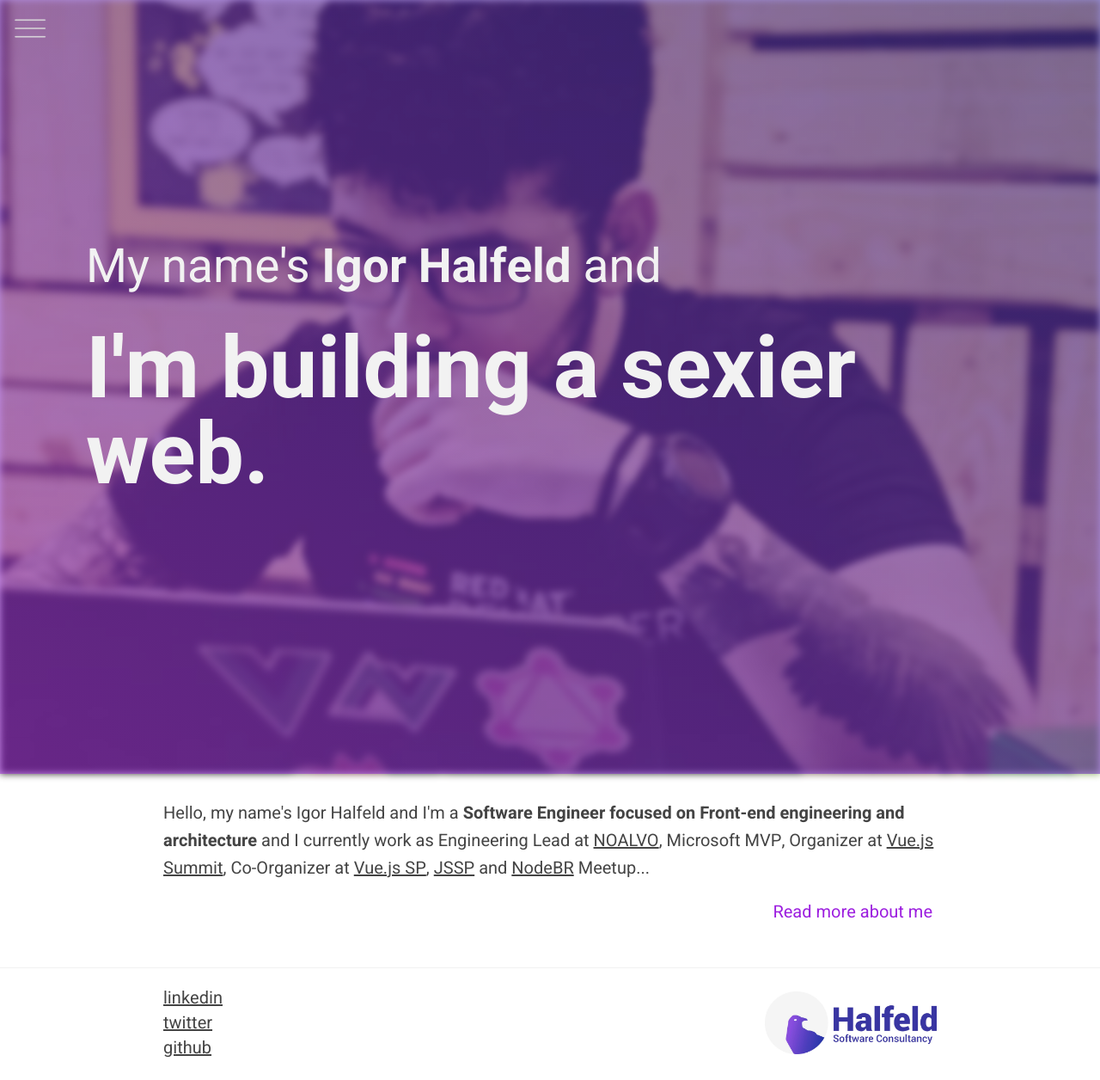
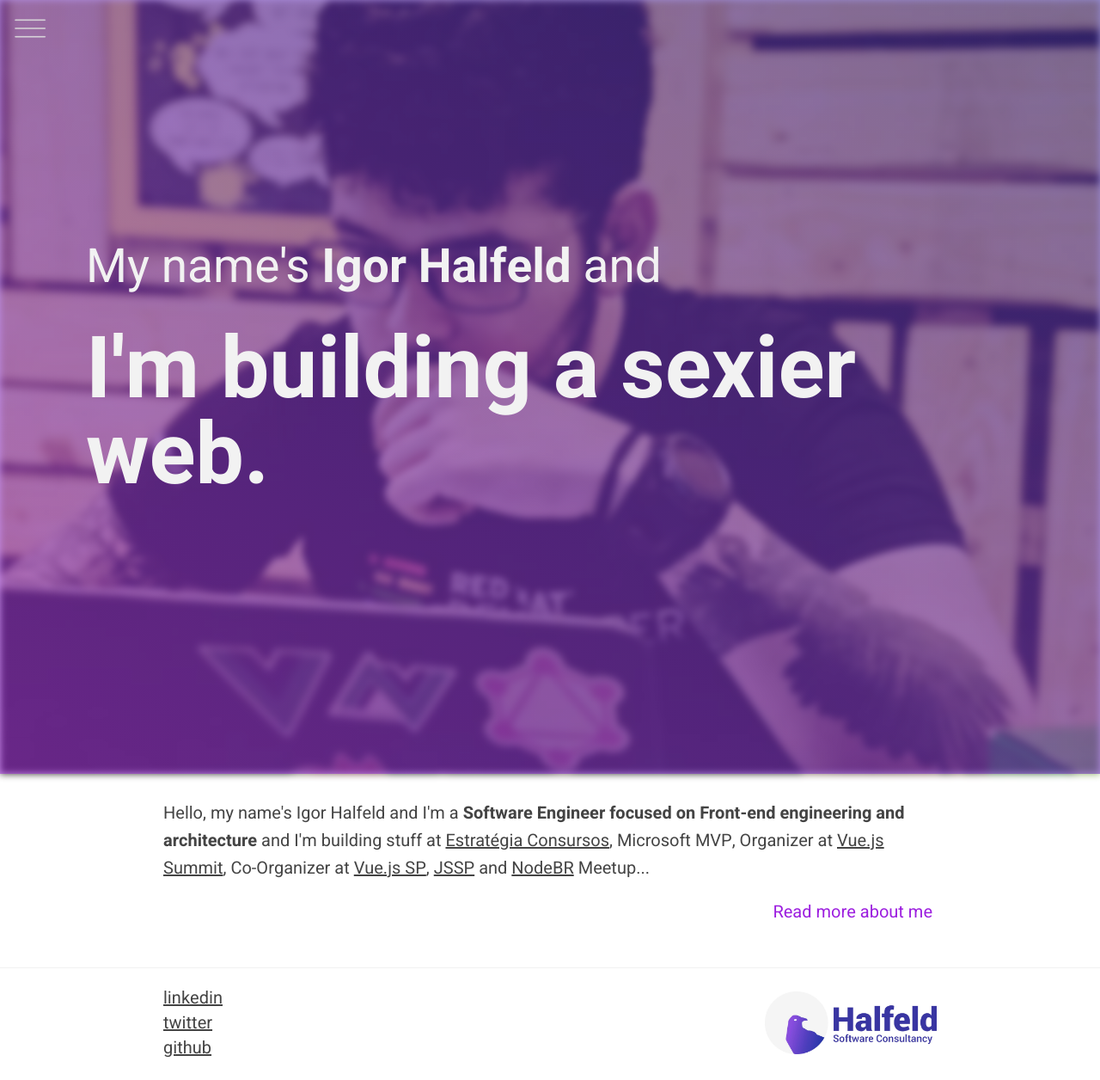
Before and after one commit to Halfeld/website, a Jekyll site: the page built from index.html, in a window 1280 px wide. Shown: the whole page at 86% size. Built offline with Jekyll 4.4.1, drawn with Linux system fonts in a browser that asks for light colours.

Commit message:
change my description

```diff
--- a/index.html
+++ b/index.html
@@ -5,11 +5,12 @@
 
 <p>
   Hello, my name's {{ site.title }} and I'm a <strong>{{ site.description }}</strong> and
-  I currently work as Engineering Lead at <a href="https://midianoalvo.com.br/">NOALVO</a>, Microsoft MVP,
+  I'm building stuff at <a href="https://www.estrategiaconcursos.com.br/">Estratégia Consursos</a>, Microsoft MVP,
   Organizer at <a href="https://vuejssummit.com/">Vue.js Summit</a>,
   Co-Organizer at <a href="https://www.meetup.com/VueJS-SP">Vue.js SP</a>,
   <a href="https://www.meetup.com/Javascript-SP">JSSP</a> and <a href="https://www.meetup.com/nodebr">NodeBR</a> Meetup...
 </p>
+
 <div class="content-cta">
   <div class="btn">
     <a href="/about-me/">Read more about me</a>
```
